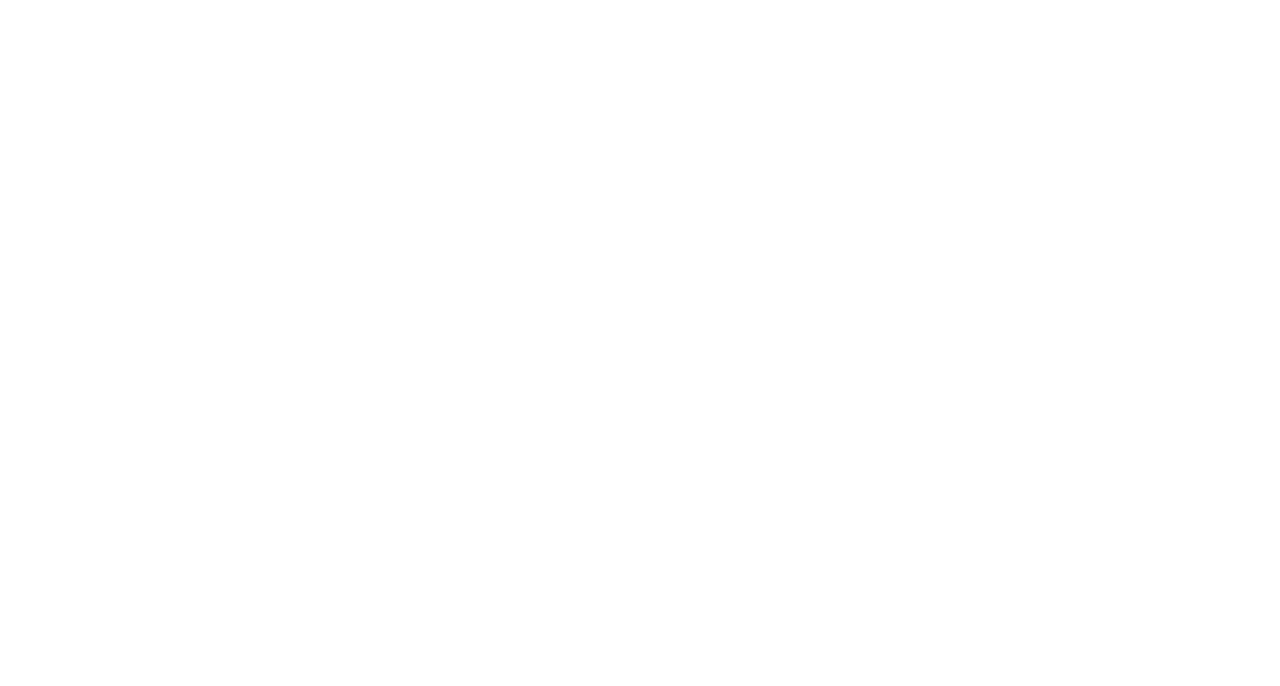
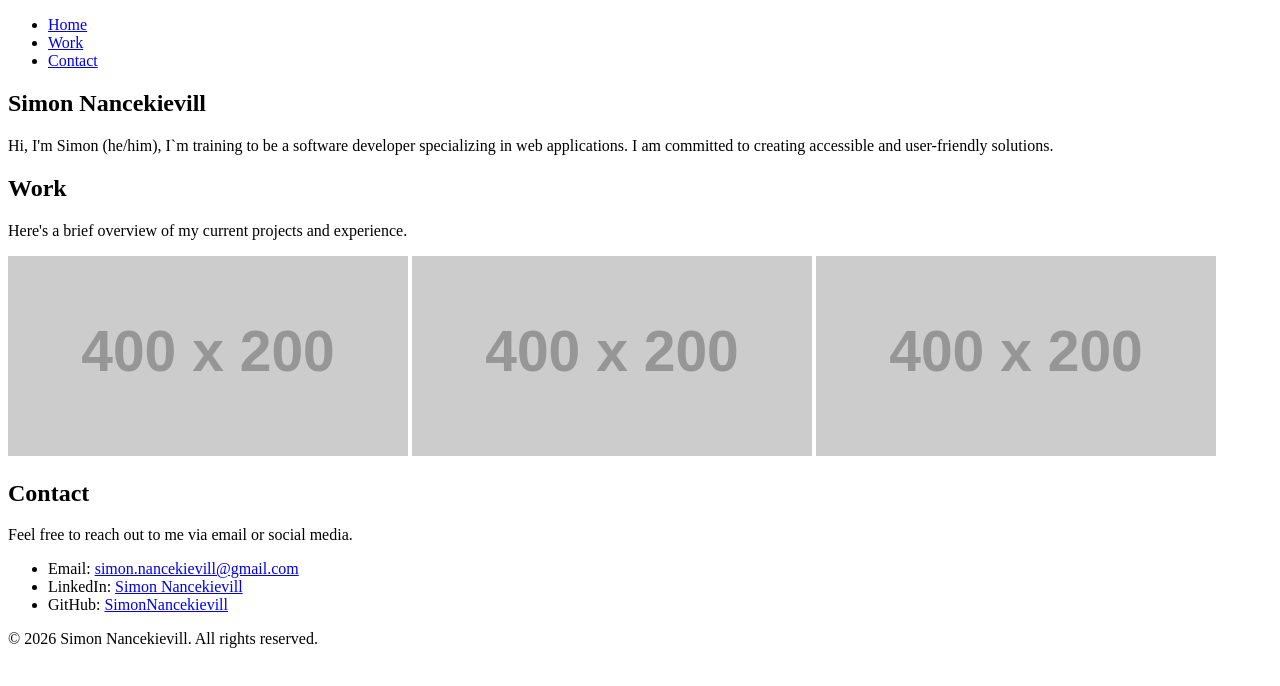
Before and after one commit to SimonNancekievill/personal-website, a website: page index.html in a window 1280 px wide. Drawn offline with Linux system fonts and the light colour scheme; placeholder pictures from the web are drawn by us.

Commit message:
filling index.html

```diff
--- a/index.html
+++ b/index.html
@@ -6,6 +6,36 @@
     <title>Simon Nancekievill</title>
   </head>
   <body>
-    <header></header>
+    <header>
+      <nav>
+        <ul>
+          <li><a href="#home">Home</a></li>
+          <li><a href="#work">Work</a></li>
+          <li><a href="#contact">Contact</a></li>
+        </ul>
+      </nav>
+    </header>
+    <section id="home">
+      <h1>Simon Nancekievill</h1>
+      <p>Hi, I'm Simon (he/him), I`m training to be a software developer specializing in web applications. I am committed to creating accessible and user-friendly solutions.</p>
+    </section>
+    <section id="work">
+      <h2>Work</h2>
+      <p>Here's a brief overview of my current projects and experience.</p>
+      <img src="https://via.placeholder.com/400x200" alt="Project Screenshot" />
+      <img src="https://via.placeholder.com/400x200" alt="Project Screenshot" />
+      <img src="https://via.placeholder.com/400x200" alt="Project Screenshot" />
+    </section>
+    <section id="contact">
+      <h2>Contact</h2>
+      <p>Feel free to reach out to me via email or social media.</p>
+      <ul>
+        <li>Email: <a href="mailto:simon.nancekievill@gmail.com">simon.nancekievill@gmail.com</a></li>
+        <li>LinkedIn: <a href="https://www.linkedin.com/in/simon-nancekievill-a081881a8/">Simon Nancekievill</a></li>
+        <li>GitHub: <a href="https://github.com/SimonNancekievill">SimonNancekievill</a></li>
+      </ul>
+    </section>
+  <footer>
+    <p>&copy; 2026 Simon Nancekievill. All rights reserved.</p>
   </body>
 </html>
```
